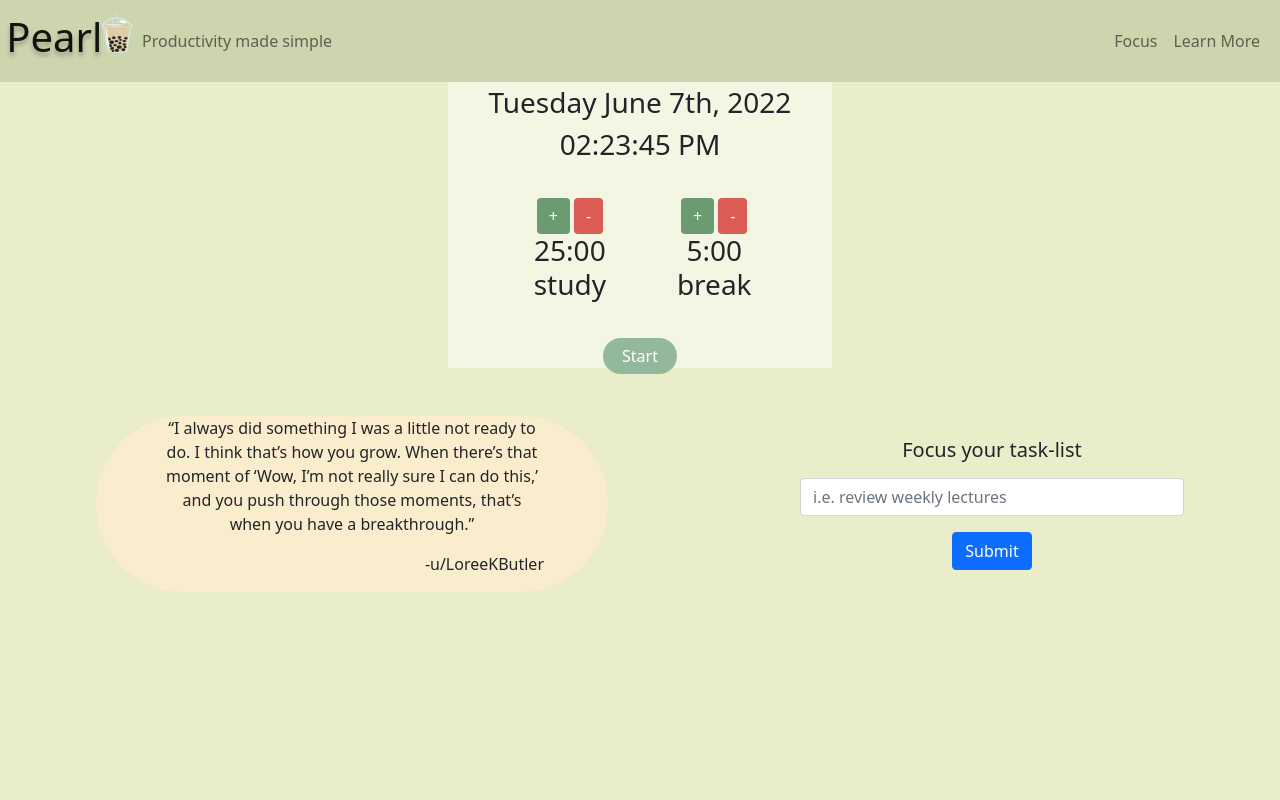
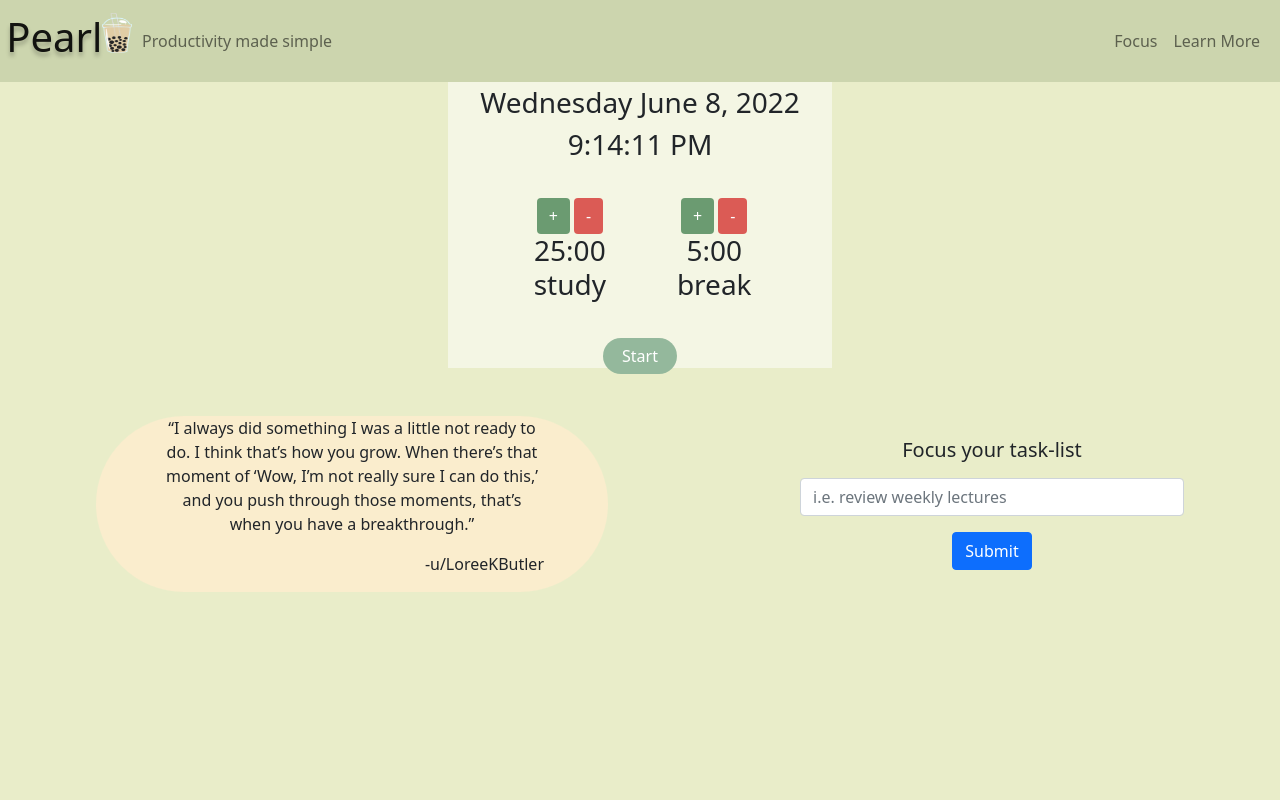
Before and after one commit to pidgey0403/Focus, a React (Create React App) app: page / in a window 1280 px wide. Shown: the top 800 px of the page. Built offline with nearby package versions, Linux system fonts and the light colour scheme.

Commit message:
added functionality to date and time widget

```diff
--- a/package.json
+++ b/package.json
@@ -18,7 +18,6 @@
     "react-redux": "^8.0.2",
     "react-scripts": "5.0.1",
     "redux": "^4.2.0",
-    "typescript": "^4.7.3",
     "web-vitals": "^2.1.4"
   },
   "scripts": {
@@ -44,5 +43,8 @@
       "last 1 firefox version",
       "last 1 safari version"
     ]
+  },
+  "devDependencies": {
+    "typescript": "^4.7.3"
   }
 }
--- a/src/App.js
+++ b/src/App.js
@@ -2,9 +2,27 @@ import 'bootstrap/dist/css/bootstrap.min.css';
 import { Nav, Navbar, Button, Form } from 'react-bootstrap';
 import logo from './logo.png';
 import './style/App.css';
+import React from 'react';
+import { useEffect, useState } from 'react';
+import { useSelector, useDispatch } from 'react-redux';
+import { increment, decrement } from './actions';
+import { date, time } from './date.js';
 
 
 function App() {
+  const counter = useSelector(state => state);
+  const dispatch = useDispatch();
+  const [timer, setCounter] = useState(time());
+
+   //initiating a timeout function, without our mount lifecycle method
+    useEffect(() => { // fires on Mount
+      const interval = setInterval(() => {
+        setCounter(time());
+        // display the time() here??
+      }, 1000);
+      return () => clearInterval(interval); //unmount function to account for memory leaks
+    }, [])
+
   return (
     <div className="App">
       <div id='Focus-page'>
@@ -33,13 +51,13 @@ function App() {
 
         <br /><br />
         <div className='timer-widget'>
-          <h3>Tuesday June 7th, 2022</h3>
-          <h3>02:23:45 PM</h3>
+          <h3>{date()}</h3>
+          <h3>{timer}</h3>
           <div className='together'>
             <div className='left'>
-              <Button className="increase" id='stdy-incr'>+</Button>{' '}
-              <Button className="decrease" id='stdy-dcr'>-</Button>{' '}
-              <h3>25:00 study</h3>
+              <Button className="increase" id='stdy-incr' onClick={() => dispatch(increment())}>+</Button>{' '}
+              <Button className="decrease" id='stdy-dcr' onClick={() => dispatch(decrement())}>-</Button>{' '}
+              <h3>{counter}:00 study</h3>
             </div>
             <div className='right'>
               <Button className="increase" id='brk-incr'>+</Button>{' '}
@@ -79,15 +97,7 @@ function App() {
         <h3>About Pearl</h3>
         <p>Pearl is designed to be an easy to use app, focusing on providing simplicity and organization to student's messy lives. </p>
         <p>Using the Pomodoro Technique, Pearl allows users to set study durations, and include a simple checklist of tasks to complete as they progress.</p>
-
-
-
-
-
       </div>
-
-
-
     </div>
   );
 }
--- /dev/null
+++ b/src/actions/index.js
@@ -0,0 +1,11 @@
+export const increment = () =>{
+    return {
+        type: 'INCREMENT'
+    };
+};
+
+export const decrement = () => {
+    return {
+        type: 'DECREMENT'
+    }
+}
--- /dev/null
+++ b/src/date.js
@@ -0,0 +1,13 @@
+export function date(){
+    const d = new Date();
+    const months = ["January", "February", "March", "April", "May", "June", "July", "August", "September", "October", "November", "December"];
+    let weekArr = ['Sunday','Monday','Tuesday','Wednesday','Thursday','Friday','Saturday'];
+    return weekArr[d.getDay()] + " " + months[d.getMonth()] + " " + d.getDate() + ", " + d.getFullYear();
+}
+
+
+export function time() {
+    const d = new Date();
+    let time = d.toLocaleString('en-US', { hour: 'numeric', minute:'numeric', second:'numeric', hour12: true}) ;
+    return time;
+}
--- a/src/index.js
+++ b/src/index.js
@@ -3,13 +3,20 @@ import ReactDOM from 'react-dom/client';
 import './style/index.css';
 import App from './App';
 import reportWebVitals from './reportWebVitals';
+import {createStore} from 'redux';
+import RootReducer from './reducers';
+import {Provider} from 'react-redux';
+
+
+const store = createStore(RootReducer);
 
 const root = ReactDOM.createRoot(document.getElementById('root'));
 root.render(
-  <React.StrictMode>
-    <App />
-  </React.StrictMode>
+  <Provider store={store}>
+    <App/>
+  </Provider>
 );
+
 
 // If you want to start measuring performance in your app, pass a function
 // to log results (for example: reportWebVitals(console.log))
--- /dev/null
+++ b/src/reducers/index.js
@@ -0,0 +1,9 @@
+const RootReducer = (state=25, action) => {
+    switch (action.type) {
+        case 'INCREMENT': return state + 1;
+        case 'DECREMENT': return state - 1;
+        default: return state;
+    }
+}
+
+export default RootReducer;
```
Also changed, not shown: 1 other file (tests, documents, lock files or other folders).
